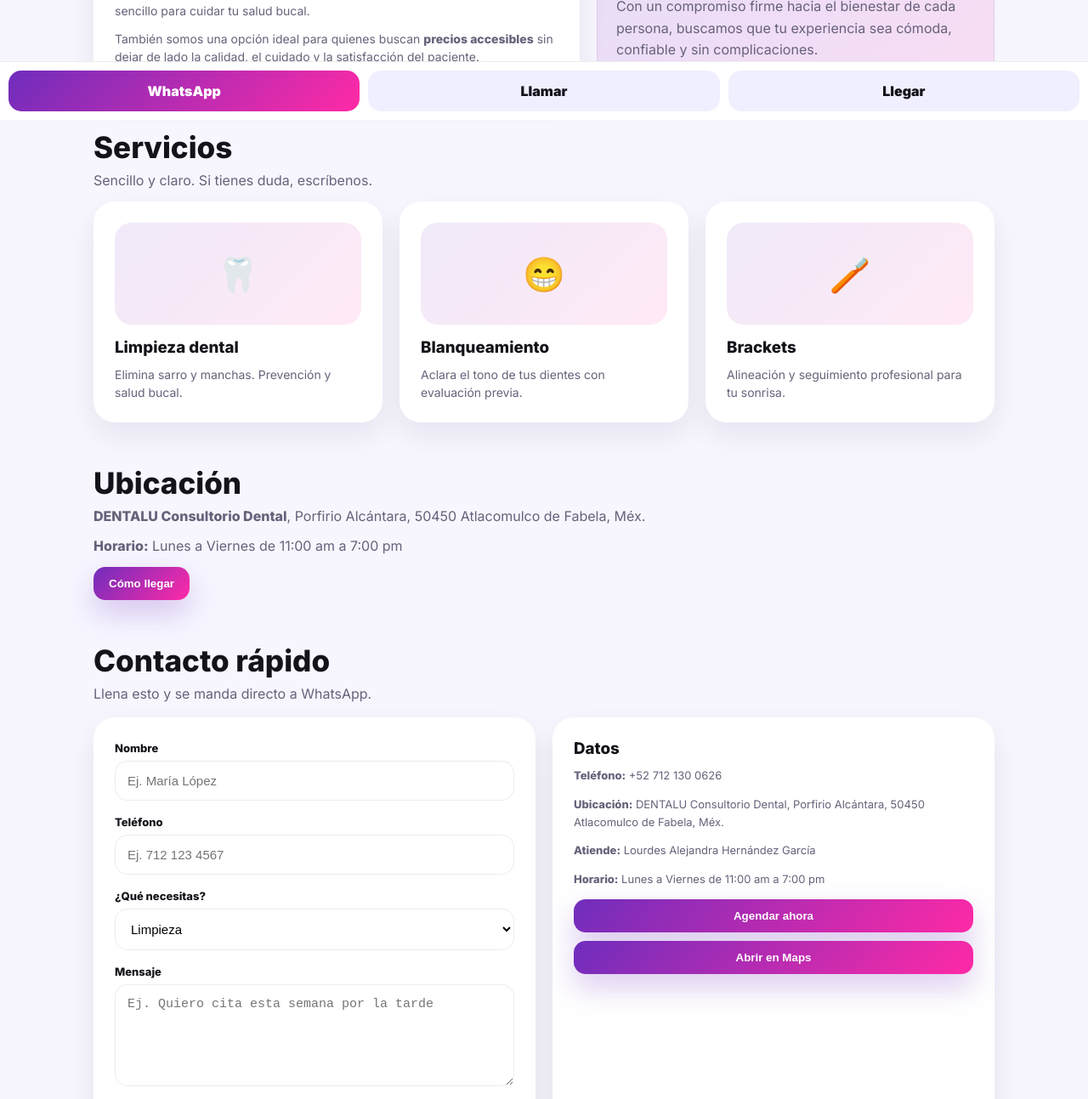
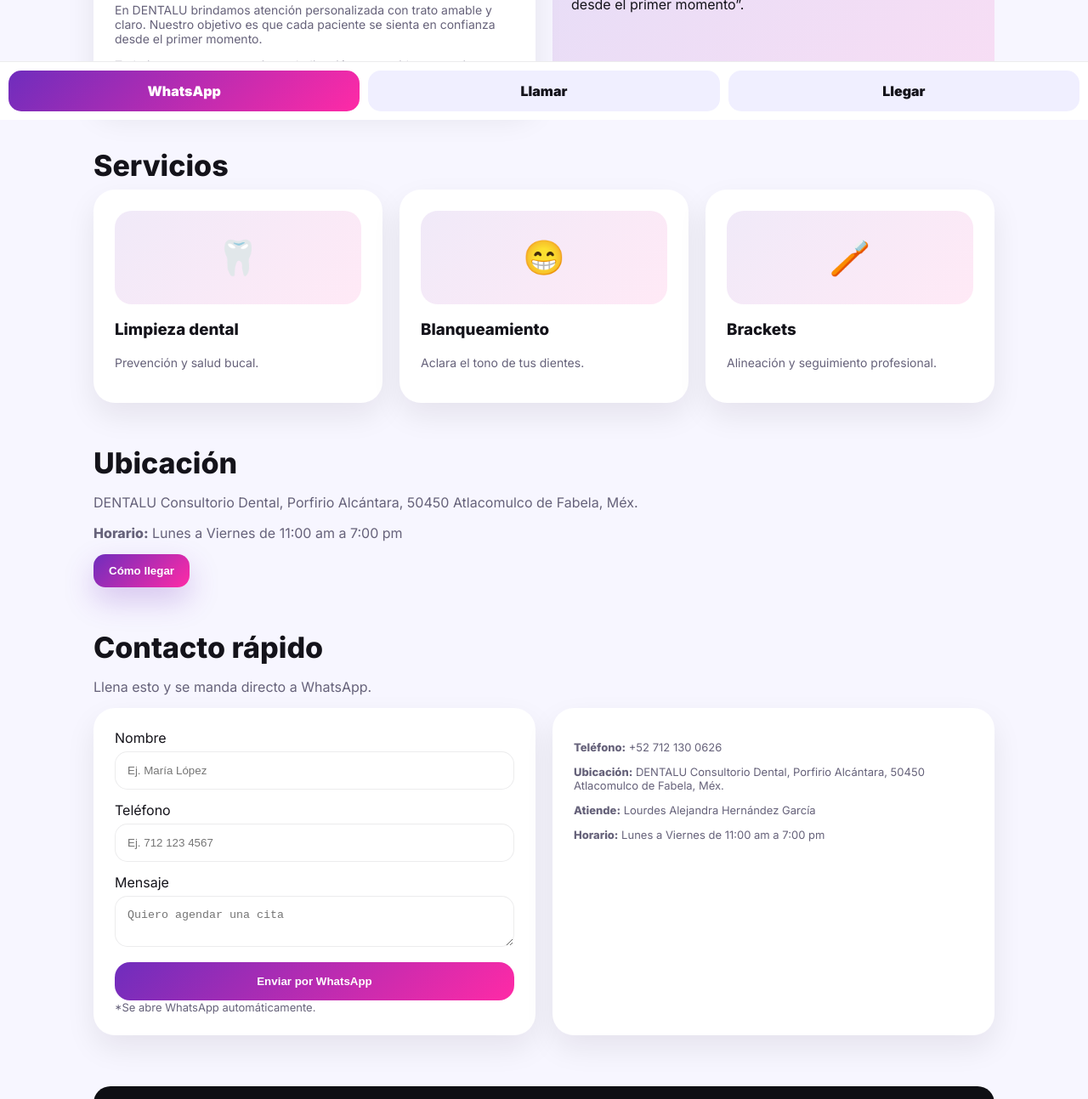
Before and after one commit to dave2307esc-code/dentalu-web, a plain HTML site: page index.html in a window 1280 px wide. Shown: the part 659-1952 px from the top of the page at 85% size. Drawn offline with Linux system fonts and the light colour scheme.

Commit message:
Update index.html

```diff
--- a/index.html
+++ b/index.html
@@ -28,7 +28,6 @@
 }
 
 a{text-decoration:none;color:inherit}
-
 .wrap{max-width:1100px;margin:auto;padding:20px}
 
 /* HEADER */
@@ -59,18 +58,12 @@
 background:white;
 padding:8px;
 box-shadow:0 20px 45px rgba(20,19,26,.18);
-transition:.3s;
 object-fit:cover;
-}
-
-.logoBox img:hover{
-transform:scale(1.05);
 }
 
 .logoText b{
 display:block;
 font-size:20px;
-line-height:1.1;
 }
 
 .logoText span{
@@ -78,14 +71,12 @@
 color:var(--muted);
 display:block;
 margin-top:4px;
-line-height:1.2;
 }
 
 .menu{
 display:flex;
 gap:10px;
 flex-wrap:wrap;
-justify-content:center;
 }
 
 .menu a{
@@ -105,12 +96,6 @@
 font-weight:900;
 cursor:pointer;
 box-shadow:0 15px 35px rgba(111,45,189,.25);
-transition:.2s;
-white-space:nowrap;
-}
-
-.btnHeader:hover{
-transform:translateY(-2px);
 }
 
 /* HERO */
@@ -123,14 +108,13 @@
 }
 
 .hero h1{
-font-size:45px;
-margin:0 0 10px 0;
+font-size:42px;
+margin-bottom:10px;
 }
 
 .hero p{
 color:var(--muted);
-margin:0 0 18px 0;
-font-size:16px;
+margin-bottom:20px;
 }
 
 .heroButtons{
@@ -138,7 +122,6 @@
 justify-content:center;
 gap:15px;
 flex-wrap:wrap;
-margin-top:10px;
 }
 
 .heroButtons button{
@@ -153,36 +136,19 @@
 .whatsapp{
 background:linear-gradient(135deg,var(--p1),var(--p2));
 color:white;
-box-shadow:0 18px 40px rgba(111,45,189,.25);
-transition:.2s;
 }
-
-.whatsapp:hover{transform:translateY(-2px)}
 
 .call{
 background:white;
 border:1px solid var(--line);
-transition:.2s;
-}
-.call:hover{transform:translateY(-2px)}
-
-/* SECTIONS */
-.section{
-margin-top:50px;
 }
 
-.section h2{
-font-size:35px;
-margin-bottom:8px;
-}
+/* SECTION */
+.section{margin-top:50px}
+.section h2{font-size:34px;margin-bottom:8px}
+.section .sub{color:var(--muted);margin-bottom:15px}
 
-.section .sub{
-color:var(--muted);
-margin-top:0;
-margin-bottom:15px;
-}
-
-/* SERVICES */
+/* CARDS */
 .services{
 display:grid;
 grid-template-columns:repeat(auto-fit,minmax(250px,1fr));
@@ -194,15 +160,10 @@
 border-radius:25px;
 padding:25px;
 box-shadow:0 15px 35px rgba(20,19,26,.08);
-transition:.2s;
-}
-
-.card:hover{
-transform:translateY(-3px);
 }
 
 .cardTop{
-height:120px;
+height:110px;
 background:linear-gradient(135deg,rgba(111,45,189,.10),rgba(255,42,166,.10));
 border-radius:20px;
 display:flex;
@@ -212,49 +173,32 @@
 margin-bottom:15px;
 }
 
-.card h3{margin:0 0 10px 0}
-.card p{
-color:var(--muted);
-font-size:14px;
-margin:0;
-line-height:1.5;
-}
+.card p{color:var(--muted);font-size:14px}
 
 /* ABOUT */
 .aboutGrid{
 display:grid;
-grid-template-columns:1.1fr .9fr;
+grid-template-columns:1fr 1fr;
 gap:20px;
-margin-top:18px;
 }
 .aboutQuote{
 background:linear-gradient(135deg,rgba(111,45,189,.12),rgba(255,42,166,.12));
 border-radius:25px;
 padding:22px;
-border:1px solid var(--line);
 }
-.aboutQuote b{display:block;font-size:16px;margin-bottom:8px}
-.aboutQuote p{margin:0;color:var(--muted);line-height:1.6}
-@media(max-width:900px){.aboutGrid{grid-template-columns:1fr}}
 
 /* CONTACT */
 .contact{
 display:grid;
 grid-template-columns:1fr 1fr;
 gap:20px;
-margin-top:18px;
 }
 
-.formCard, .infoCard{
+.formCard,.infoCard{
 background:var(--card);
 border-radius:25px;
 padding:25px;
 box-shadow:0 15px 35px rgba(20,19,26,.08);
-}
-
-label{
-font-weight:800;
-font-size:13px;
 }
 
 input,textarea,select{
@@ -264,11 +208,7 @@
 border:1px solid var(--line);
 margin-top:6px;
 margin-bottom:14px;
-font-size:15px;
-background:white;
 }
-
-textarea{min-height:120px;resize:vertical}
 
 .sendBtn{
 background:linear-gradient(135deg,var(--p1),var(--p2));
@@ -279,16 +219,9 @@
 font-weight:900;
 cursor:pointer;
 width:100%;
-transition:.2s;
 }
-.sendBtn:hover{transform:translateY(-2px)}
 
-.small{
-color:var(--muted);
-font-size:13px;
-margin-top:10px;
-line-height:1.6;
-}
+.small{color:var(--muted);font-size:13px}
 
 /* FOOTER */
 .footer{
@@ -329,15 +262,14 @@
 }
 
 @media(max-width:900px){
-.contact{grid-template-columns:1fr}
-.hero h1{font-size:32px}
+.contact,.aboutGrid{grid-template-columns:1fr}
+.hero h1{font-size:30px}
 }
 </style>
 </head>
 
 <body>
 
-<!-- Variables de texto para Maps (para que no se te vuelva a desconfigurar) -->
 <script>
 const MAP_QUERY = "DENTALU Consultorio Dental, Porfirio Alcántara, 50450 Atlacomulco de Fabela, Méx.";
 const MAP_URL = "https://www.google.com/maps?q=" + encodeURIComponent(MAP_QUERY);
@@ -345,7 +277,7 @@
 
 <div class="header">
 <div class="logoBox">
-    <img src="logo.png" alt="DENTALU Consultorio Dental">
+<img src="logo.png" alt="DENTALU">
 <div class="logoText">
 <b>DENTALU Consultorio Dental</b>
 <span>Atiende: <b>Lourdes Alejandra Hernández García</b></span>
@@ -369,8 +301,7 @@
 
 <div class="hero">
 <h1>Agenda tu cita hoy</h1>
-    <p>Un toque y listo: WhatsApp o llamada. Atención clara, amable y a precio accesible.</p>
-
+<p>Un toque y listo: WhatsApp o llamada. Atención clara y profesional.</p>
 <div class="heroButtons">
 <a href="https://wa.me/527121300626?text=Hola%20DENTALU%2C%20quiero%20agendar%20una%20cita." target="_blank">
 <button class="whatsapp">Agendar por WhatsApp</button>
@@ -381,66 +312,57 @@
 </div>
 </div>
 
-  <!-- QUIENES SOMOS -->
 <div class="section" id="quienes">
 <h2>Quiénes somos</h2>
-    <p class="sub">Atención personalizada, trato humano y precios accesibles.</p>
+<p class="sub">Atención cercana y profesional.</p>
 
 <div class="aboutGrid">
 <div class="card">
-        <h3 style="margin-top:0">DENTALU Consultorio Dental</h3>
+<h3>DENTALU Consultorio Dental</h3>
 <p>
-          En DENTALU nos enfocamos en brindar una <b>atención personalizada</b> y cercana, con un trato claro y amable en cada consulta.
-          Nuestro objetivo es que te sientas en confianza desde el primer momento y que tengas un plan sencillo para cuidar tu salud bucal.
+En DENTALU brindamos atención personalizada con trato amable y claro.
+Nuestro objetivo es que cada paciente se sienta en confianza desde el primer momento.
 </p>
-        <p style="margin-top:12px">
-          También somos una opción ideal para quienes buscan <b>precios accesibles</b> sin dejar de lado la calidad, el cuidado y la
-          satisfacción del paciente.
+<p style="margin-top:10px">
+Trabajamos con compromiso y dedicación para cuidar tu sonrisa.
 </p>
 </div>
 
 <div class="aboutQuote">
-        <b>Lo que más valoran nuestros pacientes</b>
+<b>Lo que dicen nuestros pacientes</b>
 <p>
 “La atención fue excepcional, me sentí en buenas manos desde el primer momento”.
-        </p>
-        <p style="margin-top:12px">
-          Con un compromiso firme hacia el bienestar de cada persona, buscamos que tu experiencia sea cómoda, confiable y sin complicaciones.
 </p>
 </div>
 </div>
 </div>
 
-  <!-- SERVICIOS -->
 <div class="section" id="servicios">
 <h2>Servicios</h2>
-    <p class="sub">Sencillo y claro. Si tienes duda, escríbenos.</p>
-
 <div class="services">
 <div class="card">
 <div class="cardTop">🦷</div>
 <h3>Limpieza dental</h3>
-        <p>Elimina sarro y manchas. Prevención y salud bucal.</p>
+<p>Prevención y salud bucal.</p>
 </div>
 
 <div class="card">
 <div class="cardTop">😁</div>
 <h3>Blanqueamiento</h3>
-        <p>Aclara el tono de tus dientes con evaluación previa.</p>
+<p>Aclara el tono de tus dientes.</p>
 </div>
 
 <div class="card">
 <div class="cardTop">🪥</div>
 <h3>Brackets</h3>
-        <p>Alineación y seguimiento profesional para tu sonrisa.</p>
+<p>Alineación y seguimiento profesional.</p>
 </div>
 </div>
 </div>
 
-  <!-- UBICACION -->
 <div class="section" id="ubicacion">
 <h2>Ubicación</h2>
-    <p class="sub"><b>DENTALU Consultorio Dental</b>, Porfirio Alcántara, 50450 Atlacomulco de Fabela, Méx.</p>
+<p class="sub">DENTALU Consultorio Dental, Porfirio Alcántara, 50450 Atlacomulco de Fabela, Méx.</p>
 <p class="sub"><b>Horario:</b> Lunes a Viernes de 11:00 am a 7:00 pm</p>
 
 <a id="mapsBtn" target="_blank">
@@ -448,7 +370,6 @@
 </a>
 </div>
 
-  <!-- CONTACTO -->
 <div class="section" id="contacto">
 <h2>Contacto rápido</h2>
 <p class="sub">Llena esto y se manda directo a WhatsApp.</p>
@@ -459,38 +380,20 @@
 <input id="name" placeholder="Ej. María López">
 
 <label>Teléfono</label>
-        <input id="phone" placeholder="Ej. 712 123 4567" inputmode="tel">
-
-        <label>¿Qué necesitas?</label>
-        <select id="need">
-          <option>Limpieza</option>
-          <option>Blanqueamiento</option>
-          <option>Brackets</option>
-          <option>Dolor / Urgencia</option>
-          <option>Otro</option>
-        </select>
+<input id="phone" placeholder="Ej. 712 123 4567">
 
 <label>Mensaje</label>
-        <textarea id="msg" placeholder="Ej. Quiero cita esta semana por la tarde"></textarea>
+<textarea id="msg" placeholder="Quiero agendar una cita"></textarea>
 
 <button class="sendBtn" onclick="sendToWhatsApp()">Enviar por WhatsApp</button>
-        <div class="small">*Se abre WhatsApp automáticamente para enviar tu mensaje.</div>
+<div class="small">*Se abre WhatsApp automáticamente.</div>
 </div>
 
 <div class="infoCard">
-        <h3 style="margin:0 0 10px 0">Datos</h3>
 <p class="small"><b>Teléfono:</b> +52 712 130 0626</p>
 <p class="small"><b>Ubicación:</b> DENTALU Consultorio Dental, Porfirio Alcántara, 50450 Atlacomulco de Fabela, Méx.</p>
 <p class="small"><b>Atiende:</b> Lourdes Alejandra Hernández García</p>
 <p class="small"><b>Horario:</b> Lunes a Viernes de 11:00 am a 7:00 pm</p>
-
-        <a href="https://wa.me/527121300626?text=Hola%20DENTALU%2C%20quiero%20agendar%20una%20cita." target="_blank">
-          <button class="btnHeader" style="width:100%">Agendar ahora</button>
-        </a>
-
-        <a id="mapsBtn2" target="_blank" style="display:block;margin-top:10px">
-          <button class="btnHeader" style="width:100%">Abrir en Maps</button>
-        </a>
 </div>
 </div>
 </div>
@@ -508,28 +411,21 @@
 </div>
 
 <script>
-const MAP_QUERY = "DENTALU Consultorio Dental, Porfirio Alcántara, 50450 Atlacomulco de Fabela, Méx.";
-const MAP_URL = "https://www.google.com/maps?q=" + encodeURIComponent(MAP_QUERY);
-
-// set links
 document.getElementById("mapsBtn").href = MAP_URL;
-document.getElementById("mapsBtn2").href = MAP_URL;
 document.getElementById("mapsBottom").href = MAP_URL;
 
 function sendToWhatsApp(){
-  const name = document.getElementById('name').value.trim();
-  const phone = document.getElementById('phone').value.trim();
-  const need = document.getElementById('need').value;
-  const msg  = document.getElementById('msg').value.trim();
+const name=document.getElementById('name').value.trim();
+const phone=document.getElementById('phone').value.trim();
+const msg=document.getElementById('msg').value.trim();
 
-  const text =
-    `Hola DENTALU, quiero agendar una cita.%0A` +
-    `Nombre: ${encodeURIComponent(name || 'No indicado')}%0A` +
-    `Tel: ${encodeURIComponent(phone || 'No indicado')}%0A` +
-    `Servicio: ${encodeURIComponent(need)}%0A` +
-    `Mensaje: ${encodeURIComponent(msg || 'Sin mensaje')}`;
+const text=
+`Hola DENTALU, quiero agendar una cita.%0A`+
+`Nombre: ${encodeURIComponent(name||'No indicado')}%0A`+
+`Tel: ${encodeURIComponent(phone||'No indicado')}%0A`+
+`Mensaje: ${encodeURIComponent(msg||'Sin mensaje')}`;
 
-  window.open(`https://wa.me/527121300626?text=${text}`, '_blank');
+window.open(`https://wa.me/527121300626?text=${text}`,'_blank');
 }
 </script>
 
```
Lines whose indentation alone changed are shown as unchanged.
